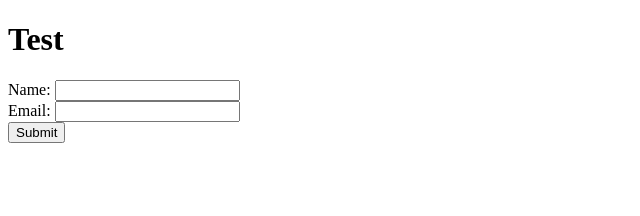
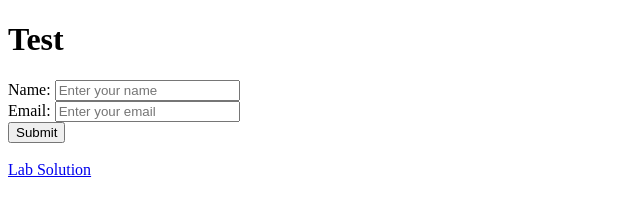
Before and after one commit to RoryNorbury/Week3, a plain HTML site: page index.html in a window 1280 px wide. Shown: the whole page, without its empty margins (0-640 px from the left). Drawn offline with Linux system fonts and the light colour scheme.

Commit message:
Adds access to lab solution from index.html

```diff
--- a/index.html
+++ b/index.html
@@ -10,14 +10,16 @@
 </head>
 <body>
     <h1>Test</h1>
-    <form action="submit.php" method="post">
+    <form action="https://mercury.swin.edu.au/it000000/formtest.php" method="post">
         <label for="name">Name:</label>
-        <input type="text" id="name" name="name" required>
+        <input type="text" id="name" name="name" placeholder="Enter your name" required>
         <br>
         <label for="email">Email:</label>
-        <input type="email" id="email" name="email" required>
+        <input type="email" id="email" name="email" placeholder="Enter your email" required>
         <br>
         <input type="submit" value="Submit">
     </form>
+    <br>
+    <a href="lab03/helpdesk.html">Lab Solution</a>
 </body>
 </html>
```
